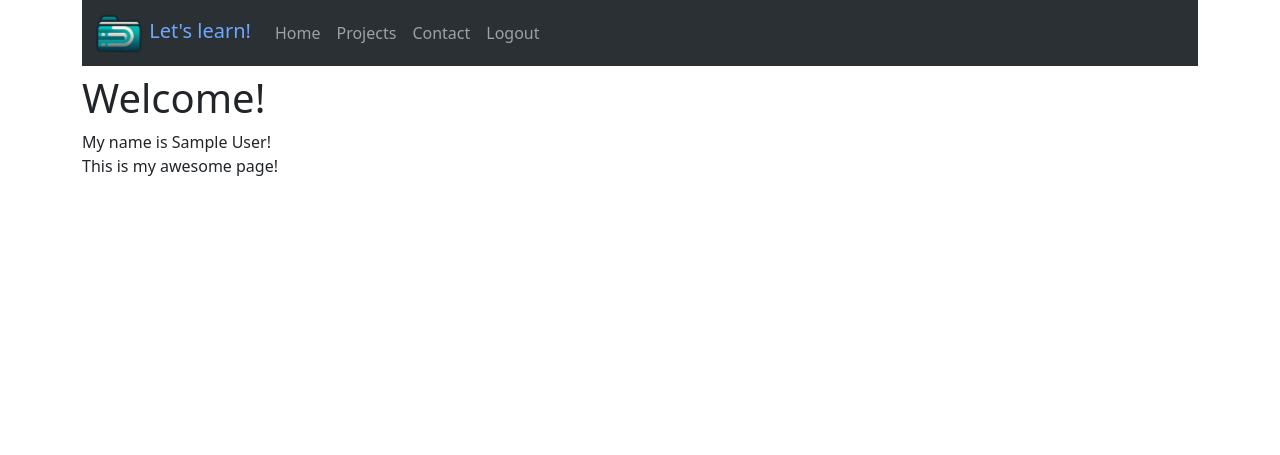
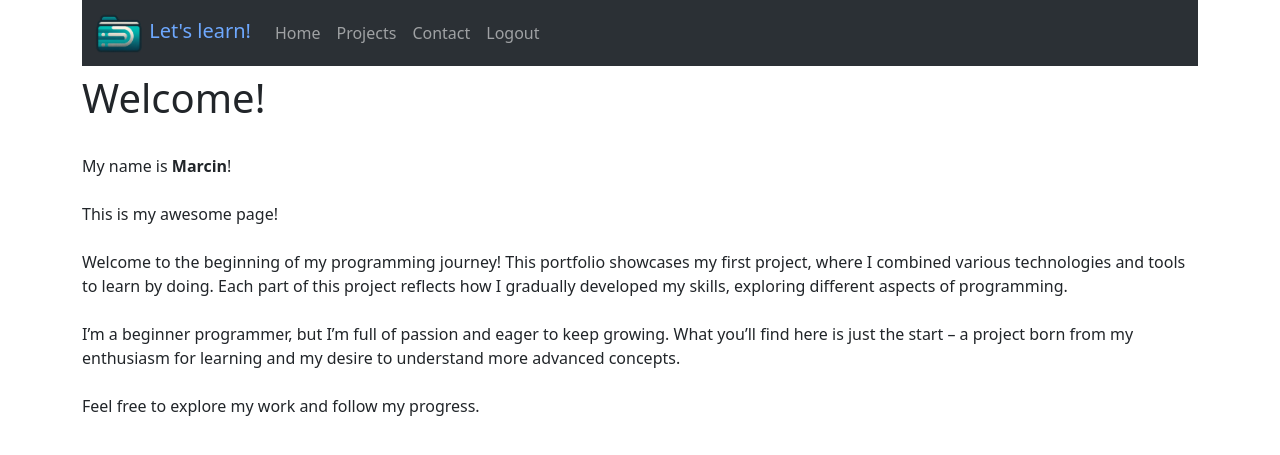
Before and after one commit to MarcinBiedny/portfolio, a Flask app: page / in a window 1280 px wide. Shown: the top 455 px of the page. Run offline with Flask 3, Linux system fonts and the light colour scheme; a user stored in the database is signed in; tables that the repository leaves empty hold one stand-in row (values such as "Sample post"); parts of the project's set-up code (start-up, migrations or seed data) failed here and were passed over.

Commit message:
Update static portfolio info

```diff
--- a/app/templates/contact.html
+++ b/app/templates/contact.html
@@ -3,7 +3,9 @@
 {% block heading %}<h1>Contact:</h1>{% endblock heading %}
 {% block content %}
 <p class="important">
-    tel: xxx <br>
-    mail: xxx
+    <br>
+    <span style="font-size: large"><b>Marcin Biedny</b></span> <br><br>
+    tel: <b>691-269-934</b> <br>
+    mail: <b>marcin.biedny1@gmail.com</b>
 </p>
 {% endblock content %}
--- a/app/templates/home.html
+++ b/app/templates/home.html
@@ -3,7 +3,14 @@
 {% block heading %}<h1>Welcome!</h1>{% endblock heading %}
 {% block content %}
 <p class="important">
-    My name is {{name}}!<br>
-    This is my awesome page!
+    <br>
+    My name is <b>Marcin</b>!<br><br>
+    This is my awesome page!<br><br>
+
+    Welcome to the beginning of my programming journey! This portfolio showcases my first project, where I combined various technologies and tools to learn by doing. Each part of this project reflects how I gradually developed my skills, exploring different aspects of programming.
+<br><br>
+    I’m a beginner programmer, but I’m full of passion and eager to keep growing. What you’ll find here is just the start – a project born from my enthusiasm for learning and my desire to understand more advanced concepts.
+<br><br>
+    Feel free to explore my work and follow my progress.
 </p>
 {% endblock content %}
```
Also changed, not shown: README.md.
